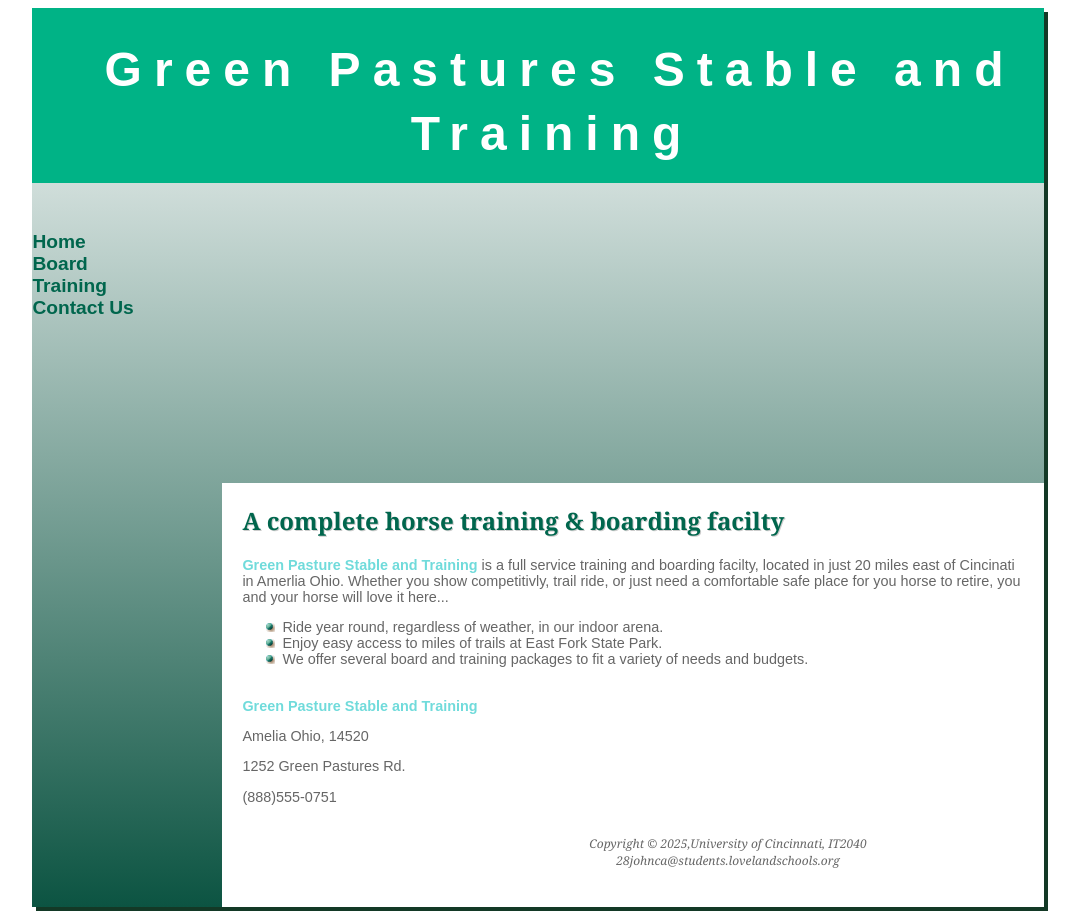
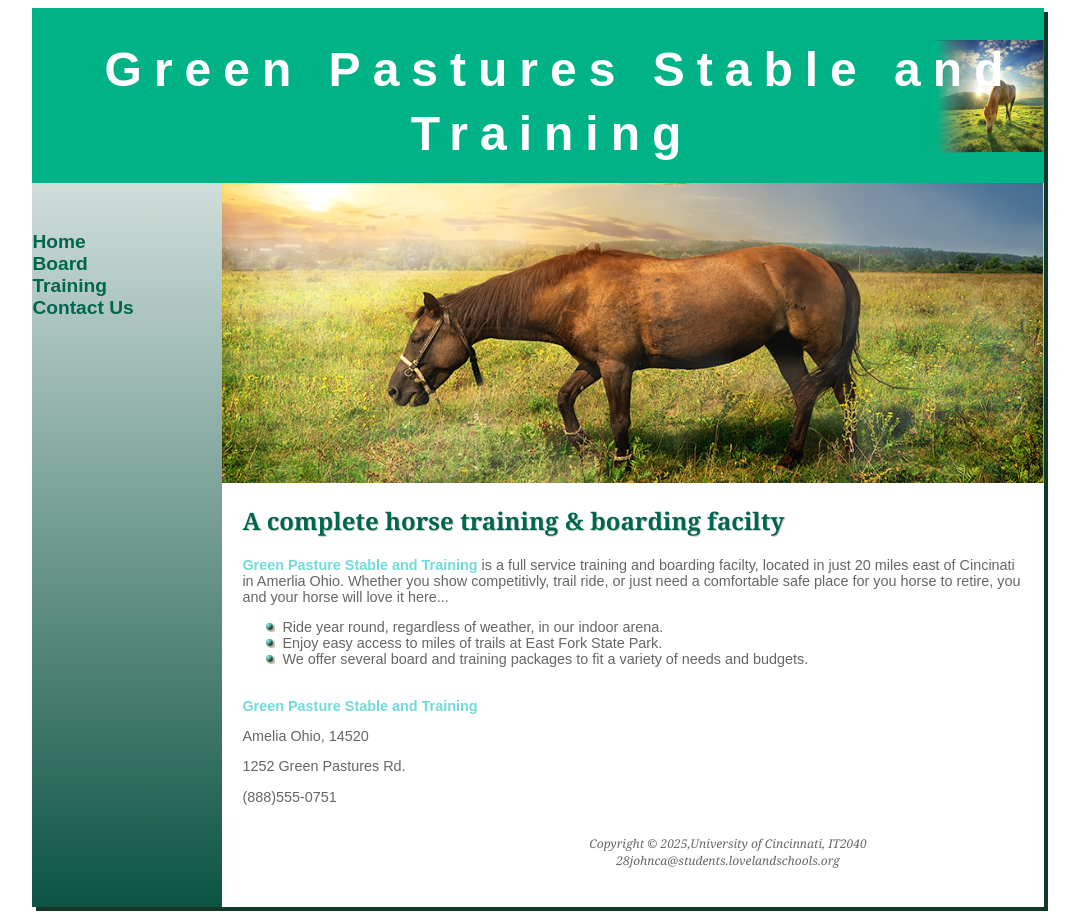
Before and after one commit to calleighj2010/lab4, a plain HTML site: page index.html in a window 1280 px wide. Shown: the whole page, without its empty margins (102-1181 px from the left). Drawn offline with Linux system fonts and the light colour scheme.

Commit message:
Update GPST.css

```diff
--- a/GPST.css
+++ b/GPST.css
@@ -1,7 +1,7 @@
 
 header { background-color:#00B386;
 color:#FFFFFF;
- padding: 20px; background-image: url(file/pasture.png);
+ padding: 20px; background-image: url(assets/pasture.png);
 background-repeat: no-repeat;
 background-position:right;
  line-height: 400%;
@@ -56,7 +56,7 @@
  letter-spacing:0.25em;
  font-size: 3em;
 }
-#homeImage { background-image: url(file/sunsetHorse.png);
+#homeImage { background-image: url(assets/sunsetHorse.png);
     		   height: 300px;
 		   background-repeat: no-repeat;
 		   background-size: 100% 100%;
```
